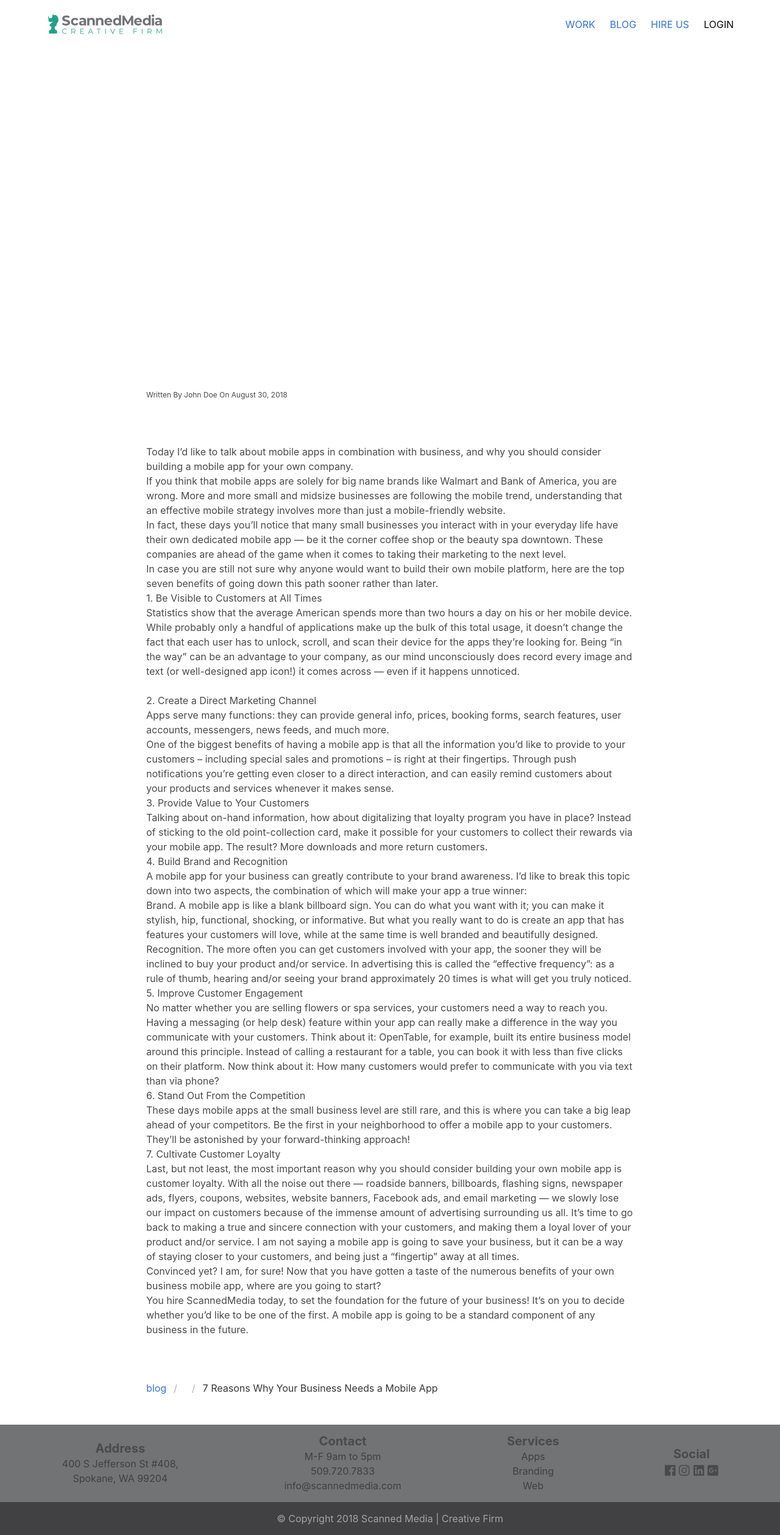
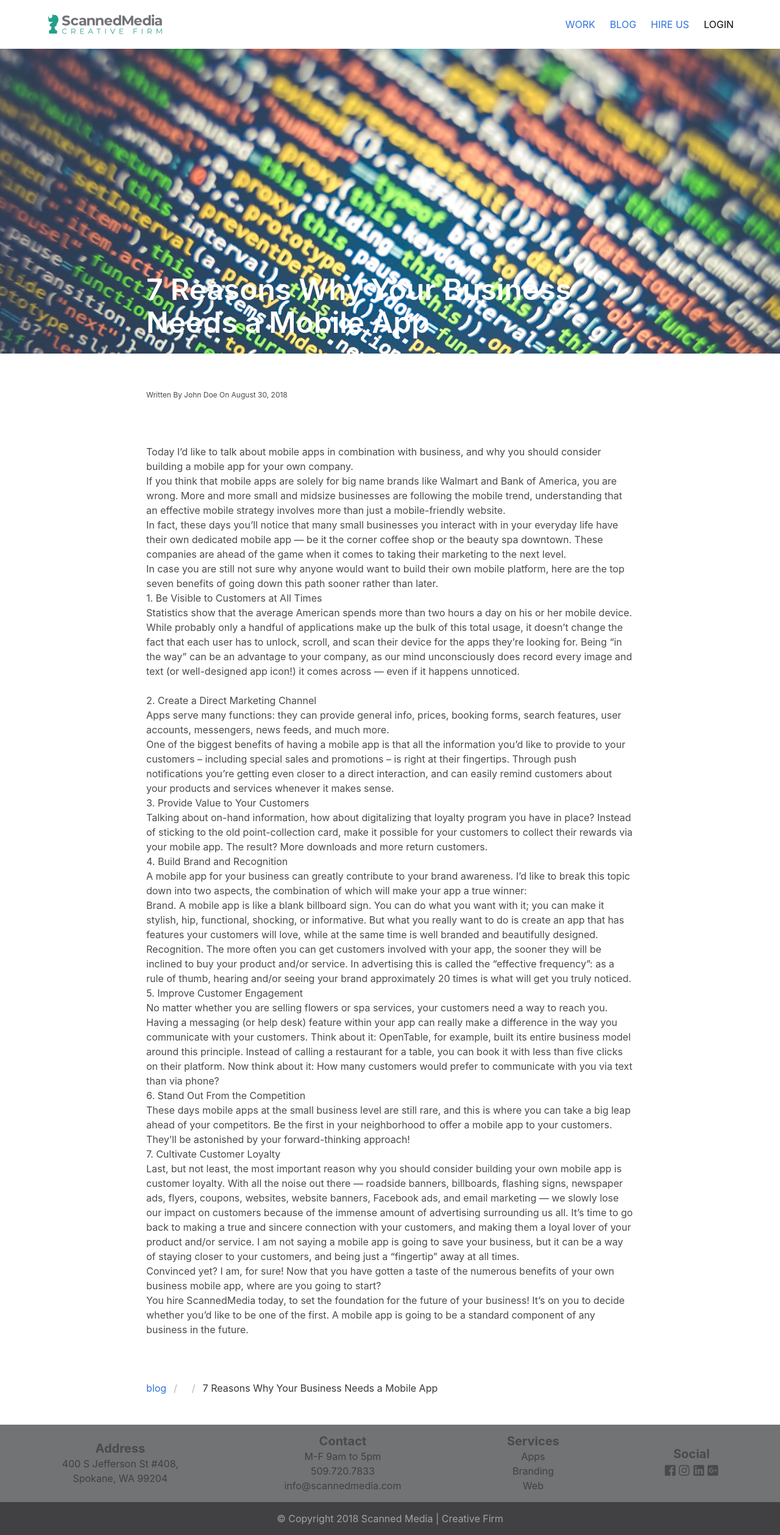
Before and after one commit to scannedmedia/scannedmedia, a Jekyll site: the page built from _posts/2018-08-30-7-reasons-why-your-business-needs-a-mobile-app.markdown, in a window 1280 px wide. Shown: the whole page at 61% size. Built offline with Jekyll 4.4.1, drawn with Linux system fonts in a browser that asks for light colours; nearby versions of some CDN libraries.

Commit message:
Updated 7 Reasons Why Your Business Needs A Mobile App

```diff
--- a/_posts/2018-08-30-7-reasons-why-your-business-needs-a-mobile-app.markdown
+++ b/_posts/2018-08-30-7-reasons-why-your-business-needs-a-mobile-app.markdown
@@ -1,6 +1,7 @@
 ---
 title: 7 Reasons Why Your Business Needs a Mobile App
 date: 2018-08-30 14:14:00 -07:00
+image: "/uploads/photo-1489389944381-3471b5b30f04.jpeg"
 ---
 
 \
```
